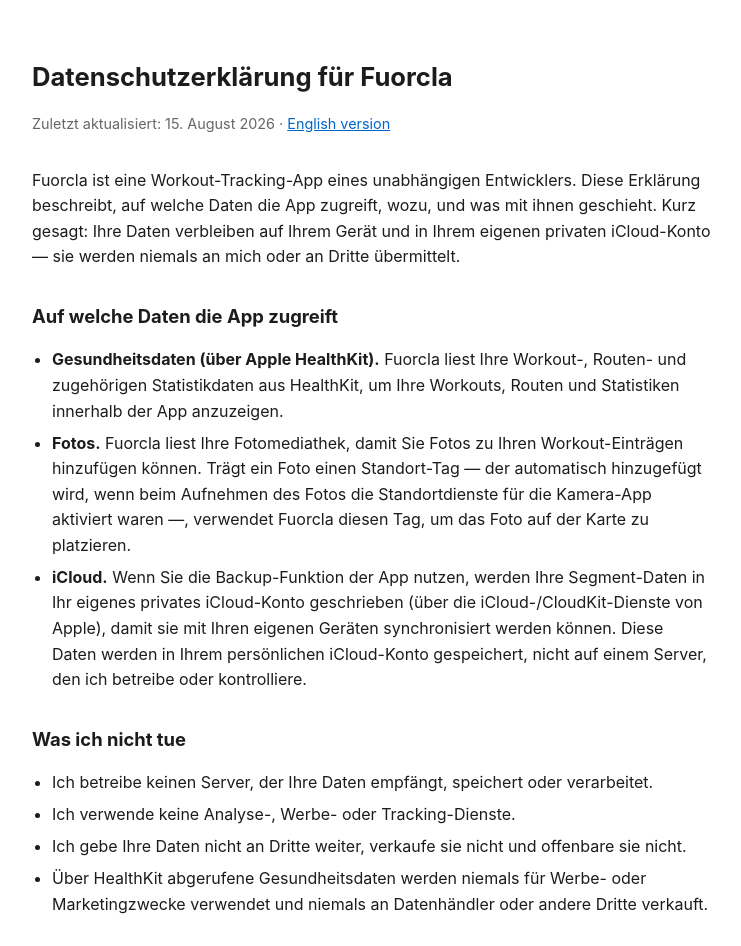
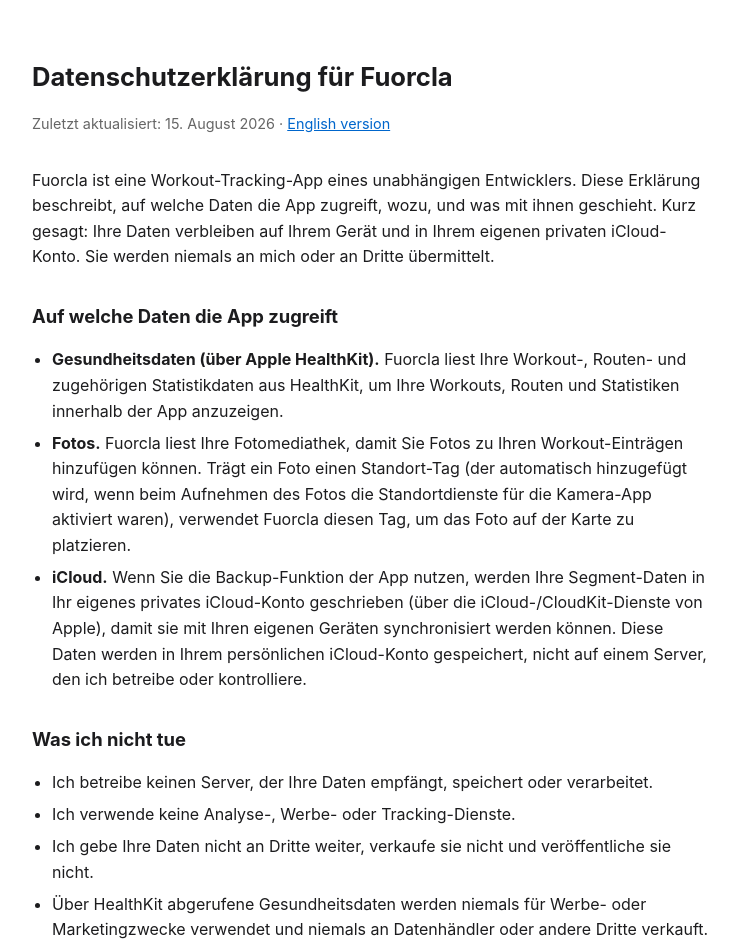
Before and after one commit to ThisIsErik99/FuorclaPublic, a plain HTML site: page de/index.html in a window 1280 px wide. Shown: the top 946 px of the page, without its empty margins (268-1009 px from the left). Drawn offline with Linux system fonts and the light colour scheme.

Commit message:
Deutsche Version angepasst

```diff
--- a/de/index.html
+++ b/de/index.html
@@ -33,7 +33,7 @@
 
 <p>Fuorcla ist eine Workout-Tracking-App eines unabhängigen Entwicklers. Diese Erklärung beschreibt,
 auf welche Daten die App zugreift, wozu, und was mit ihnen geschieht. Kurz gesagt: Ihre Daten
-verbleiben auf Ihrem Gerät und in Ihrem eigenen privaten iCloud-Konto — sie werden niemals an mich
+verbleiben auf Ihrem Gerät und in Ihrem eigenen privaten iCloud-Konto. Sie werden niemals an mich
 oder an Dritte übermittelt.</p>
 
 <h2>Auf welche Daten die App zugreift</h2>
@@ -42,9 +42,9 @@
   und zugehörigen Statistikdaten aus HealthKit, um Ihre Workouts, Routen und Statistiken innerhalb
   der App anzuzeigen.</li>
   <li><strong>Fotos.</strong> Fuorcla liest Ihre Fotomediathek, damit Sie Fotos zu Ihren
-  Workout-Einträgen hinzufügen können. Trägt ein Foto einen Standort-Tag — der automatisch
+  Workout-Einträgen hinzufügen können. Trägt ein Foto einen Standort-Tag (der automatisch
   hinzugefügt wird, wenn beim Aufnehmen des Fotos die Standortdienste für die Kamera-App aktiviert
-  waren —, verwendet Fuorcla diesen Tag, um das Foto auf der Karte zu platzieren.</li>
+  waren), verwendet Fuorcla diesen Tag, um das Foto auf der Karte zu platzieren.</li>
   <li><strong>iCloud.</strong> Wenn Sie die Backup-Funktion der App nutzen, werden Ihre
   Segment-Daten in Ihr eigenes privates iCloud-Konto geschrieben (über die iCloud-/CloudKit-Dienste
   von Apple), damit sie mit Ihren eigenen Geräten synchronisiert werden können. Diese Daten werden
@@ -56,7 +56,7 @@
 <ul>
   <li>Ich betreibe keinen Server, der Ihre Daten empfängt, speichert oder verarbeitet.</li>
   <li>Ich verwende keine Analyse-, Werbe- oder Tracking-Dienste.</li>
-  <li>Ich gebe Ihre Daten nicht an Dritte weiter, verkaufe sie nicht und offenbare sie nicht.</li>
+  <li>Ich gebe Ihre Daten nicht an Dritte weiter, verkaufe sie nicht und veröffentliche sie nicht.</li>
   <li>Über HealthKit abgerufene Gesundheitsdaten werden niemals für Werbe- oder
   Marketingzwecke verwendet und niemals an Datenhändler oder andere Dritte verkauft.</li>
 </ul>
```
